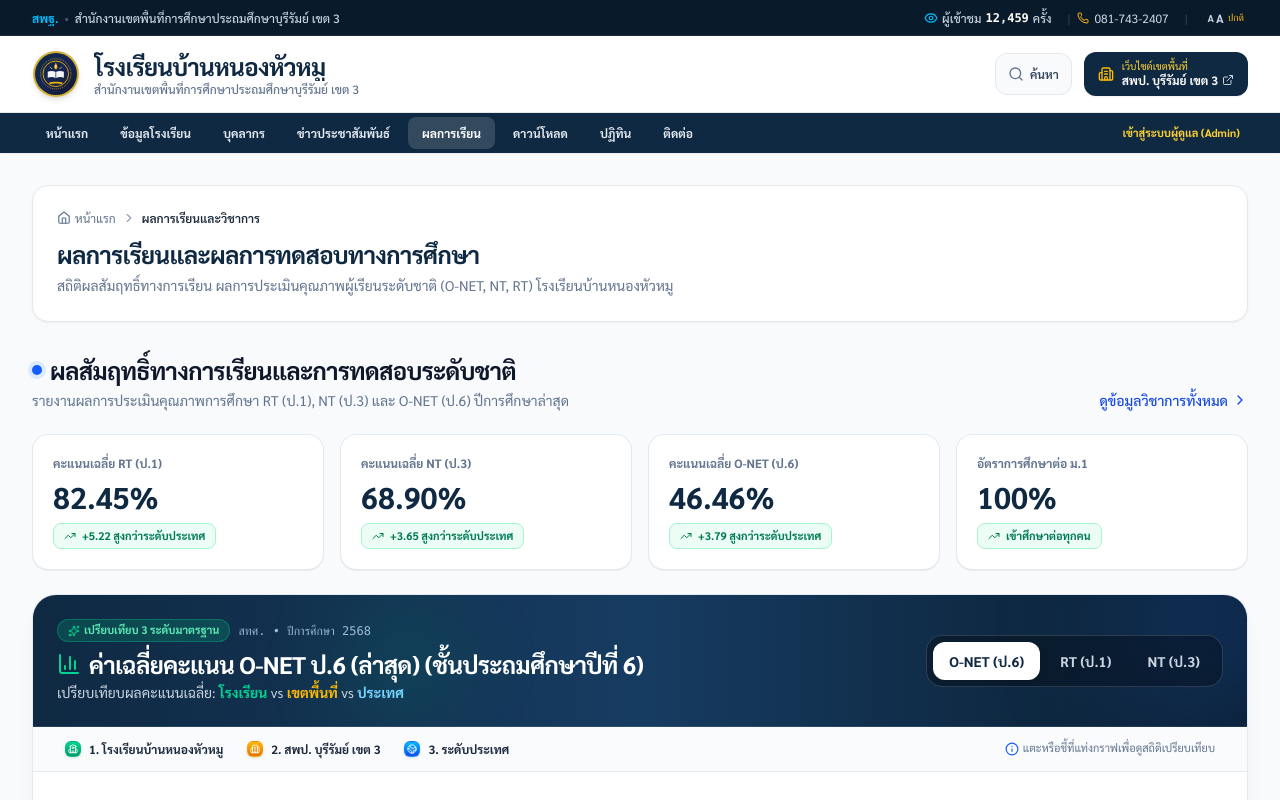
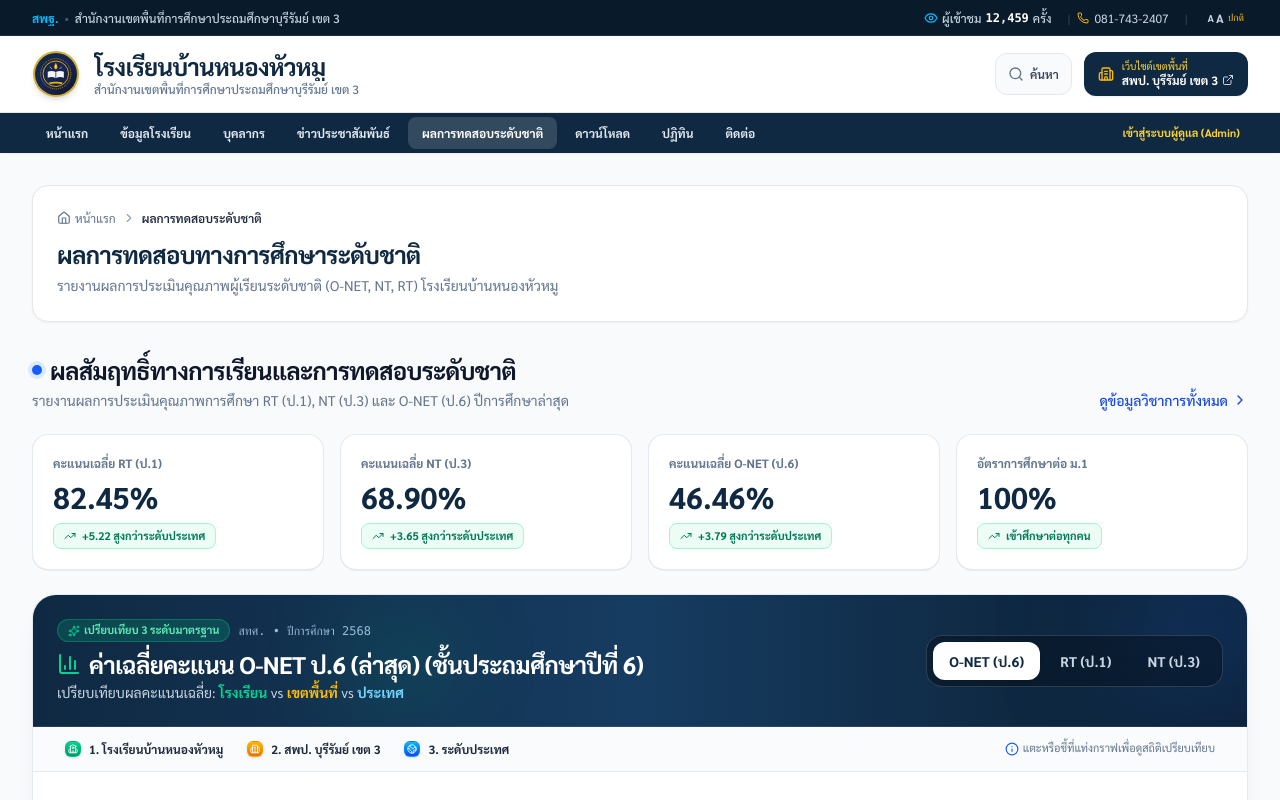
Before and after one commit to nonghuamoo-school/nhm-website, a Next.js app: page /academic in a window 1280 px wide. Shown: the top 800 px of the page. Built offline with nearby package versions, Linux system fonts and the light colour scheme.

Commit message:
Change academic references: remove GPA/school grades, focus exclusively on National Examinations (O-NET/NT/RT)

```diff
--- a/src/app/academic/page.tsx
+++ b/src/app/academic/page.tsx
@@ -11,9 +11,9 @@ export default function AcademicPage() {
 
   return (
     <InnerPageLayout
-      breadcrumbs={[{ label: "ผลการเรียนและวิชาการ" }]}
-      title="ผลการเรียนและผลการทดสอบทางการศึกษา"
-      description="สถิติผลสัมฤทธิ์ทางการเรียน ผลการประเมินคุณภาพผู้เรียนระดับชาติ (O-NET, NT, RT) โรงเรียนบ้านหนองหัวหมู"
+      breadcrumbs={[{ label: "ผลการทดสอบระดับชาติ" }]}
+      title="ผลการทดสอบทางการศึกษาระดับชาติ"
+      description="รายงานผลการประเมินคุณภาพผู้เรียนระดับชาติ (O-NET, NT, RT) โรงเรียนบ้านหนองหัวหมู"
     >
       <div className="space-y-8 sm:space-y-10">
         {/* 1. Interactive 3-Level Score Comparison (โรงเรียน • เขตพื้นที่ • ประเทศ) */}
--- a/src/app/layout.tsx
+++ b/src/app/layout.tsx
@@ -16,7 +16,7 @@ export const metadata: Metadata = {
     template: `%s | ${schoolInfo.name}`,
     default: `${schoolInfo.name} - ${schoolInfo.subAffiliation}`,
   },
-  description: `${schoolInfo.name} (${schoolInfo.nameEn}) ${schoolInfo.subAffiliation} ข้อมูลโรงเรียน ข่าวสารประชาสัมพันธ์ ผลการเรียนและผลสอบ บุคลากรทางการศึกษา`,
+  description: `${schoolInfo.name} (${schoolInfo.nameEn}) ${schoolInfo.subAffiliation} ข้อมูลโรงเรียน ข่าวสารประชาสัมพันธ์ ผลการทดสอบระดับชาติ บุคลากรทางการศึกษา`,
 };
 
 export default function RootLayout({
--- a/src/components/home/UpcomingActivities.tsx
+++ b/src/components/home/UpcomingActivities.tsx
@@ -35,8 +35,8 @@ export default function UpcomingActivities() {
       id: "act-4",
       day: "15",
       month: "ต.ค.",
-      title: "ประกาศผลการเรียนและปิดภาคเรียนที่ 1",
-      category: "วิชาการ",
+      title: "พิธีปิดภาคเรียนที่ 1 ประจำปีการศึกษา 2568",
+      category: "กิจกรรม",
       time: "09:00 น. เป็นต้นไป",
       location: "ห้องธุรการ",
     },
--- a/src/components/layout/Footer.tsx
+++ b/src/components/layout/Footer.tsx
@@ -58,7 +58,7 @@ export default function Footer() {
               </li>
               <li>
                 <Link href="/academic" className="hover:text-amber-400 transition-colors">
-                  ผลการเรียน
+                  ผลการทดสอบระดับชาติ
                 </Link>
               </li>
               <li>
--- a/src/components/layout/Header.tsx
+++ b/src/components/layout/Header.tsx
@@ -13,7 +13,7 @@ const navLinks = [
   { name: "ข้อมูลโรงเรียน", href: "/about" },
   { name: "บุคลากร", href: "/personnel" },
   { name: "ข่าวประชาสัมพันธ์", href: "/news" },
-  { name: "ผลการเรียน", href: "/academic" },
+  { name: "ผลการทดสอบระดับชาติ", href: "/academic" },
   { name: "ดาวน์โหลด", href: "/downloads" },
   { name: "ปฏิทิน", href: "/calendar" },
   { name: "ติดต่อ", href: "/contact" },
--- a/src/data/downloads.ts
+++ b/src/data/downloads.ts
@@ -51,7 +51,7 @@ export const schoolDownloads: DownloadDoc[] = [
     downloadUrl: "https://drive.google.com/uc?export=download&id=1nhm-transcript-request",
     driveUrl: "https://drive.google.com/file/d/1nhm-transcript-request/view?usp=sharing",
     previewUrl: "https://drive.google.com/file/d/1nhm-transcript-request/preview",
-    description: "แบบฟอร์มยื่นคำร้องขอใบรับรองผลการเรียน หนังสือรับรองความเป็นนักเรียน และใบ ปพ.",
+    description: "แบบฟอร์มยื่นคำร้องขอหนังสือรับรองความเป็นนักเรียน และเอกสารหลักฐานทางการศึกษา (ปพ.)",
   },
   {
     id: "doc-05",
--- a/src/data/quickLinks.ts
+++ b/src/data/quickLinks.ts
@@ -30,8 +30,8 @@ export const quickLinks: QuickLinkItem[] = [
   },
   {
     id: "academic",
-    title: "ผลการเรียนและผลสอบ",
-    subtitle: "สถิติ O-NET, NT และ RT",
+    title: "ผลการทดสอบระดับชาติ",
+    subtitle: "รายงานผลสอบ O-NET, NT, RT",
     href: "/academic",
     icon: "TrendingUp",
     badge: "วิชาการ",
@@ -79,9 +79,9 @@ export const externalUsefulLinks = [
     category: "ระบบสารสนเทศ"
   },
   {
-    name: "ระบบวัดและประเมินผลการเรียน (SGS)",
-    url: "https://sgs.bopp-obec.info",
-    category: "ระบบวิชาการ"
+    name: "สถาบันทดสอบทางการศึกษาแห่งชาติ (สทศ. NIETS)",
+    url: "https://www.niets.or.th",
+    category: "ระบบทดสอบระดับชาติ"
   },
   {
     name: "มูลนิธิการศึกษาทางไกลผ่านดาวเทียม (DLTV)",
--- a/src/data/services.ts
+++ b/src/data/services.ts
@@ -3,19 +3,19 @@ import { EServiceItem } from "@/types";
 export const schoolServices: EServiceItem[] = [
   {
     id: "srv-01",
-    name: "ระบบตรวจสอบผลการเรียนออนไลน์",
-    category: "งานทะเบียนและวัดผล",
-    description: "บริการตรวจสอบเกรดเฉลี่ย ผลการเรียนประจำภาคเรียน และสถิติการมาเรียนสำหรับนักเรียนและผู้ปกครอง",
+    name: "ระบบตรวจสอบผลสอบระดับชาติ (สทศ. O-NET)",
+    category: "งานวัดและประเมินผล",
+    description: "บริการตรวจสอบผลคะแนนการทดสอบทางการศึกษาระดับชาติ O-NET และผลประเมินระดับชาติ",
     icon: "GraduationCap",
     status: "พร้อมใช้งาน",
     targetAudience: "นักเรียน",
-    href: "#check-grades"
+    href: "https://www.niets.or.th"
   },
   {
     id: "srv-02",
     name: "ระบบยื่นคำร้องขอเอกสารทางการศึกษา",
     category: "งานทะเบียน",
-    description: "ยื่นคำร้องขอใบรับรองผลการเรียน (ปพ.7), ใบรับรองการเป็นนักเรียน และหนังสือรับรองความประพฤติ",
+    description: "ยื่นคำร้องขอหนังสือรับรองความเป็นนักเรียน และหนังสือรับรองความประพฤติ",
     icon: "FileText",
     status: "พร้อมใช้งาน",
     targetAudience: "ผู้ปกครอง",
```
